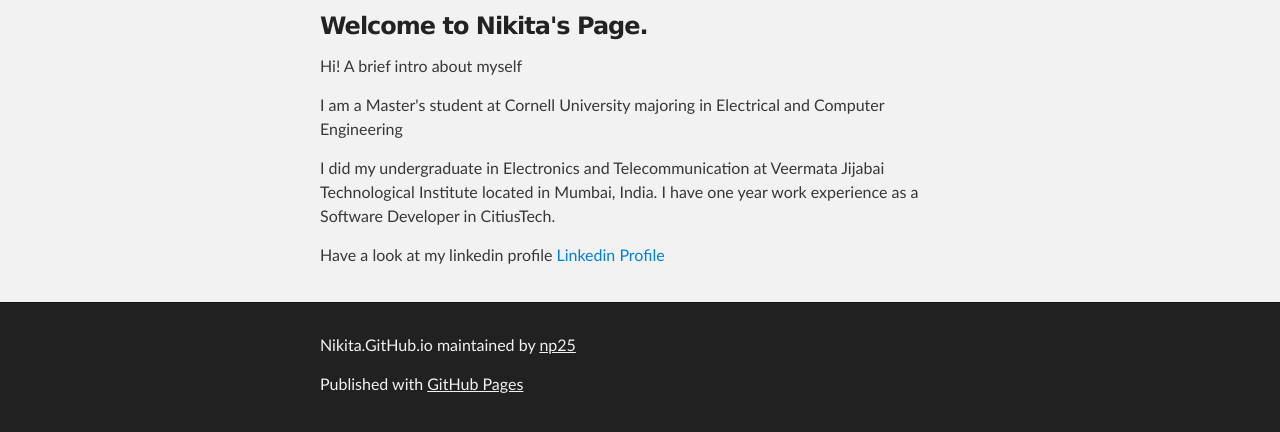
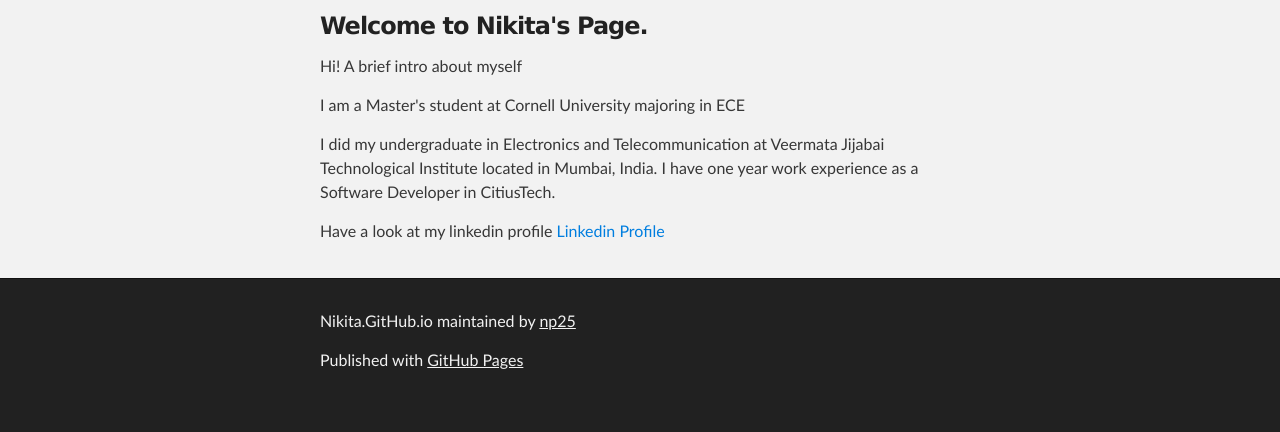
Before and after one commit to np25/nikita.github.io, a plain HTML site: page index.html in a window 1280 px wide. Shown: the part 252-684 px from the top of the page. Drawn offline with Linux system fonts and the light colour scheme.

Commit message:
Update index.html

```diff
--- a/index.html
+++ b/index.html
@@ -35,7 +35,7 @@
 <a id="welcome-to-nikitas-page" class="anchor" href="#welcome-to-nikitas-page" aria-hidden="true"><span class="octicon octicon-link"></span></a>Welcome to Nikita's Page.</h3>
 
 <p>Hi! A brief intro about myself</p>
-<p> I am a Master's student at Cornell University majoring in Electrical and Computer Engineering</p>
+<p> I am a Master's student at Cornell University majoring in ECE</p>
 <p> I did my undergraduate in Electronics and Telecommunication at Veermata Jijabai Technological Institute located in Mumbai, India. I have one year work experience as a Software Developer in CitiusTech. </p>
 <p> Have a look at my linkedin profile<a href="www.linkedin.com"> Linkedin Profile</a><p>
       </section>
```
